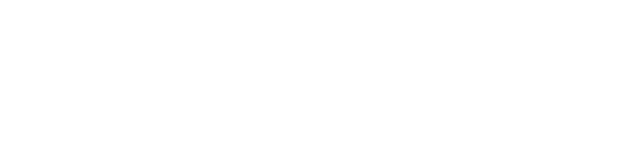
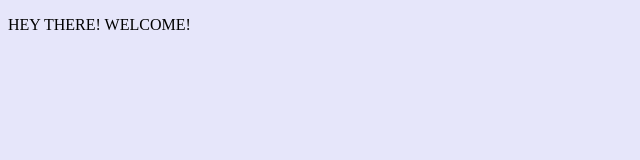
Before and after one commit to nicolelearning/nicolewakio.github.io, a plain HTML site: page index.html in a window 1280 px wide. Shown: the whole page, without its empty margins (0-640 px from the left). Drawn offline with Linux system fonts and the light colour scheme.

Commit message:
bg color

```diff
--- a/index.html
+++ b/index.html
@@ -3,7 +3,8 @@
   <head>
     <title>portfolio</title>
   </head>
-  <body>
+  <body bgcolor="#E6E6FA">
+<p>HEY THERE! WELCOME!</p>
 
   </body>
 </html>
```
